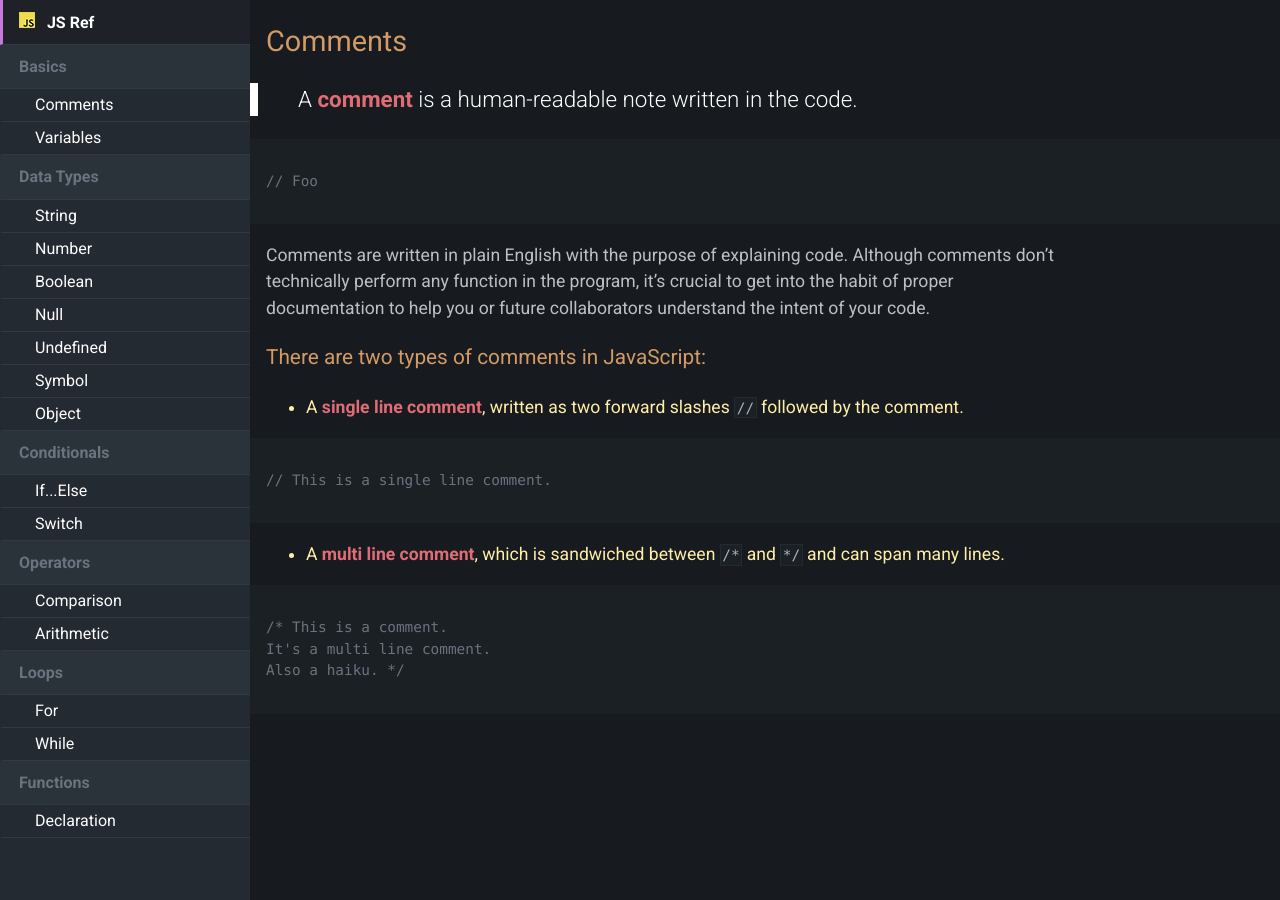
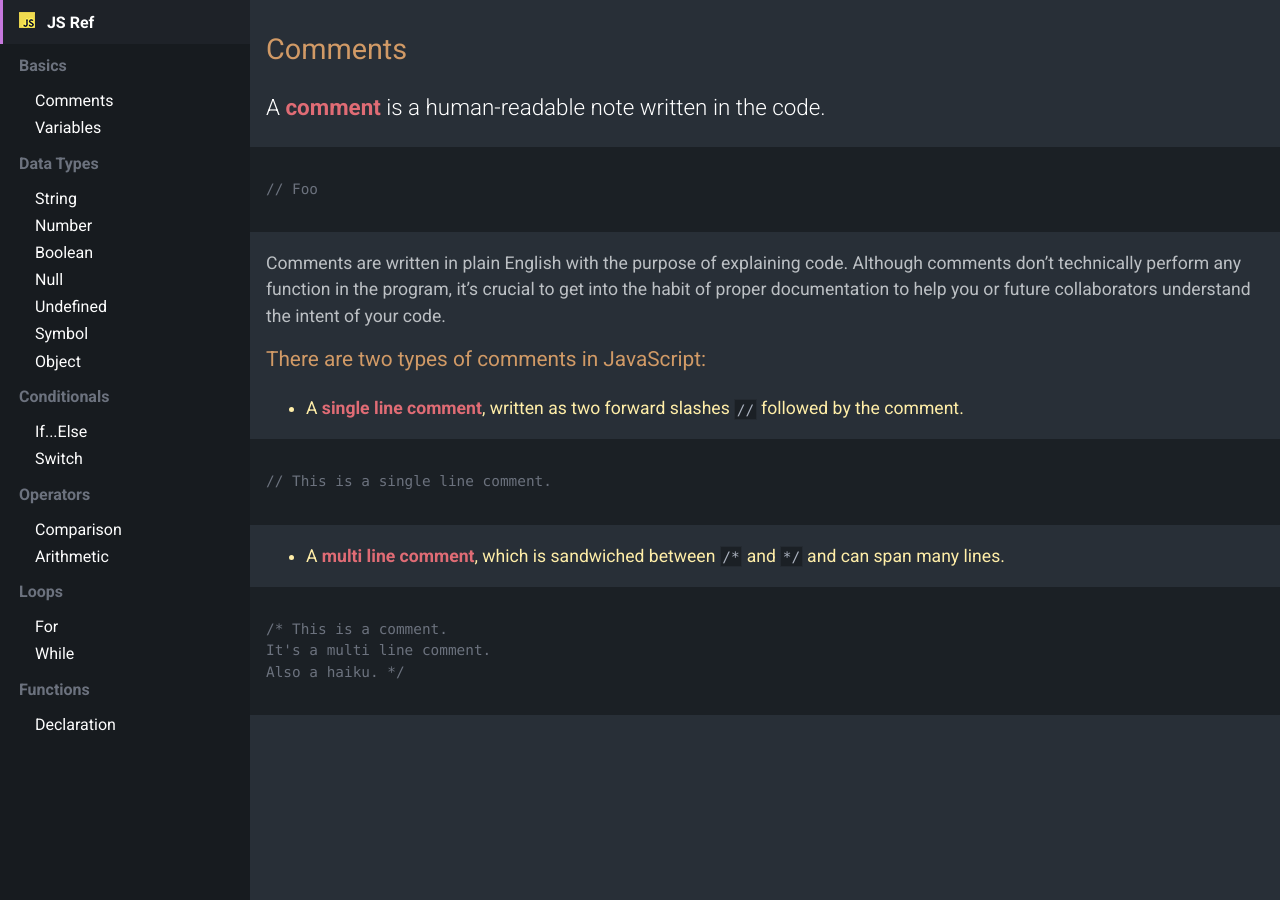
Before and after one commit to KJLarson/snippets, a Jekyll site: the page built from _pages/01_comments.md, in a window 1280 px wide and 900 px high. Built offline with Jekyll 4.4.1, drawn with Linux system fonts in a browser that asks for light colours; nearby versions of some CDN libraries.

Commit message:
Simplify

```diff
--- a/_includes/footer.html
+++ b/_includes/footer.html
@@ -1,4 +1,3 @@
-<footer class="footer"><p>By <a href="https://www.taniarascia.com" target="_blank">Tania Rascia</a></p></footer>
 
 <script src="https://ajax.googleapis.com/ajax/libs/jquery/2.1.4/jquery.min.js"></script>
 <script src="{{ "/js/prism.js" | prepend: site.baseurl }}"></script>
--- a/_layouts/default.html
+++ b/_layouts/default.html
@@ -3,6 +3,7 @@
 {% include head.html %}
 
 <body>
+<div class="all-container">
 	{% include header.html %}
 	<main class="content">
 		<article>
@@ -10,6 +11,7 @@
 		</article>
 	</main>
 			{% include footer.html %}
+	</div>
 </body>
 
 </html>
--- a/_sass/base/_variables.scss
+++ b/_sass/base/_variables.scss
@@ -18,8 +18,8 @@
 /* Colors */
 
 $background: darken(#242A31, 6%);
-$primary-color: #0084FF;
-$secondary-color: #2DC100;
+$primary-color: #61afef;
+$secondary-color: #98c379;
 $accent-color: #cdcdcd;
 $alternate-background: #ECF0F5;
 $link-color: #61afef;
--- a/_sass/components/_layout.scss
+++ b/_sass/components/_layout.scss
@@ -1,14 +1,17 @@
 /* Layout
 =============== */
 
+.all-container {
+	margin-left: auto;
+	margin-right: auto;
+	max-width: 1300px;
+}
+
 .content {
+	padding: 2rem 0;
+	min-height: 100vh;
 	margin-left: 250px;
-	min-height: 100%;
-	&::after {
-		content: "";
-		display: block;
-		height: 80px;
-	}
+	background: lighten(#1B2025, 6%);
 }
 
 main {
@@ -22,7 +25,7 @@
 	li,
 	table {
 		margin-left: 1rem;
-		max-width: $small;
+		margin-right: 1rem;
 	}
 }
 
@@ -30,17 +33,6 @@
 	color: #ffeea8;
 }
 
-.footer {
-	margin-left: 250px;
-	padding: 0 1rem;
-	height: 80px;
-	background: darken($background, 3%);
-	text-align: center;
-	p {
-		line-height: 80px;
-	}
-}
-
 strong {
 	color: #e06c75;
 }
--- a/_sass/components/_navigation.scss
+++ b/_sass/components/_navigation.scss
@@ -4,14 +4,16 @@
 .summary {
 	position: fixed;
 	top: 0;
-	left: 0;
-	bottom: 0;
 	z-index: 2;
 	width: 250px;
 	height: 100%;
-	background: $sidebar;
+	background: $background;
 	color: #6c727e;
-	overflow-y: auto;
+	overflow-y: hidden;
+	overflow-x: hidden;
+	&:hover {
+		overflow-y: auto;
+	}
 	nav {}
 	ul {
 		margin: 0;
@@ -38,17 +40,16 @@
 	}
 	a {
 		display: block;
-		padding: .25rem 2rem;
+		padding: .1rem 2rem;
 		border-left: 3px solid transparent;
 		color: #FDFDFD;
 		font-size: 1rem;
-		border-bottom: 1px solid #333940;
 		&:hover,
 		&:focus,
 		&:active {
 			border-left: 3px solid $primary-color;
 			text-decoration: none;
-			background: darken(#242A31, 3%);
+			background: darken(#242A31, 4%);
 			color: white;
 		}
 	}
@@ -60,13 +61,9 @@
 		font-size: 1rem;
 		font-weight: 600;
 		border-left: 3px solid transparent;
-		border-bottom: 1px solid #333940;
-		background: lighten(#242A31, 3%);
 		&:hover,
 		&:focus,
 		&:active {
-			color: #D2D2D2;
-			border-left: 3px solid $secondary-color;
 		}
 	}
 	.hr {
--- a/_sass/components/_scaffolding.scss
+++ b/_sass/components/_scaffolding.scss
@@ -27,7 +27,7 @@
 h4,
 h5,
 h6 {
-	margin: 1.5rem 0;
+	margin: 0 0 1.5rem 0;
 	font-weight: $heading-font-weight;
 	font-family: $heading-font-family;
 	line-height: $heading-line-height;
@@ -76,8 +76,6 @@
 // Blockquote
 blockquote {
 	margin: 0;
-	border-left: $bq-border;
-	padding: 0 1.5rem;
 	font-size: 1.4rem;
 	font-weight: 300;
 	color: white;
```
